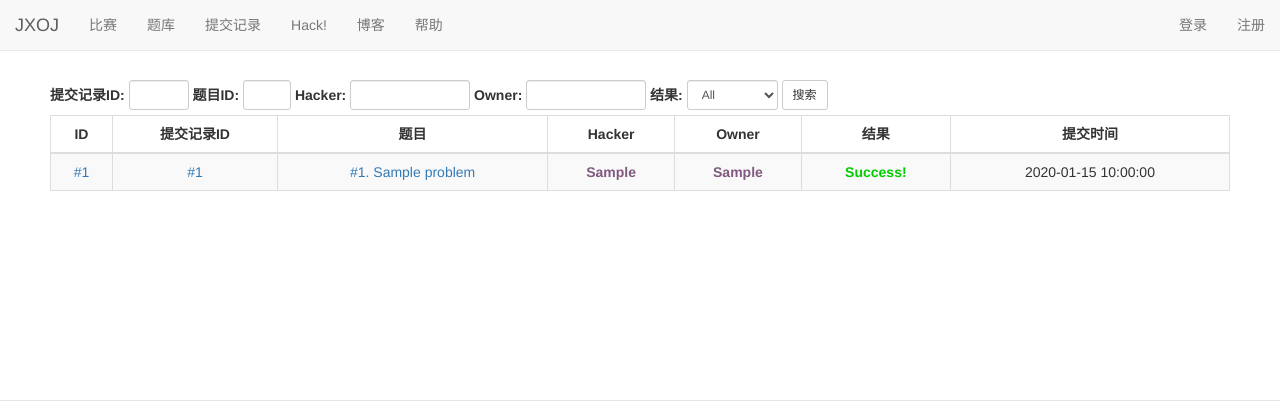
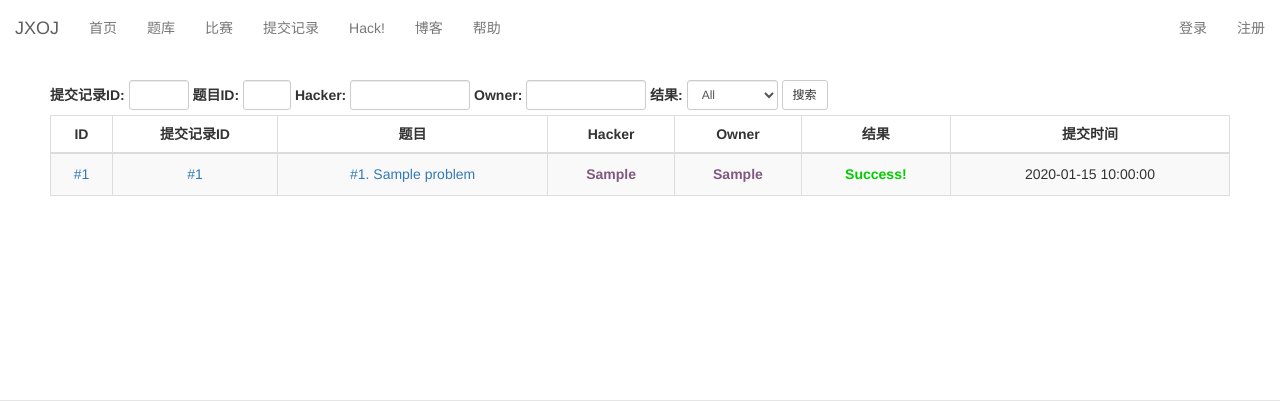
Before and after one commit to JXFLS/JXOJ, a PHP site: page /hacks?page=1 in a window 1280 px wide. Shown: the top 401 px of the page. Run offline with PHP 8.4, Linux system fonts and the light colour scheme; tables that the repository leaves empty or names only in its code hold one stand-in row (values such as "Sample post"); data that the repository does not hold is empty; some libraries are stand-ins or nearby versions.

Commit message:
update header,like vijos. & update other css

```diff
--- a/app/views/main-nav.php
+++ b/app/views/main-nav.php
@@ -1,4 +1,4 @@
-<header class="navbar navbar-default navbar-fixed-top" role="navigation" id="header">
+<header class="navbar navbar-default navbar-fixed-top nav-fixed" role="navigation" id="header">
 	<div class="container-fluid">
 		<div class="navbar-header">
 			<button type="button" class="navbar-toggle collapsed" data-toggle="collapse" data-target=".navbar-collapse">
@@ -6,21 +6,22 @@
 				<span class="icon-bar"></span>
 				<span class="icon-bar"></span>
 			</button>
-			<a class="navbar-brand" href="<?= HTML::url('/') ?>">JXOJ</a>
+			<a class="navbar-brand" id="logo" href="<?= HTML::url('/') ?>">JXOJ</a>
 		</div>
 		<div class="navbar-collapse collapse">
-			<ul class="nav navbar-nav">
-				<li><a href="/contests"><?= UOJLocale::get('contests') ?></a></li>
-				<li><a href="/problems"><?= UOJLocale::get('problems') ?></a></li>
-				<li><a href="/submissions"><?= UOJLocale::get('submissions') ?></a></li>
-				<li><a href="/hacks"><?= UOJLocale::get('hacks') ?></a></li>
-				<li><a href="/blogs"><?= UOJLocale::get('blogs') ?></a></li>
-				<li><a href="/faq"><?= UOJLocale::get('help') ?></a></li>
+			<ul class="nav navbar-nav nav-border">
+				<li><a href="<?= HTML::url('/') ?>" <?php if ($_SERVER['REQUEST_URI']=='/') echo"class=\"nav-active\"" ?>>首页</a></li>
+				<li><a href="/problems"<?php if ($_SERVER['REQUEST_URI']=='/problems') echo"class=\"nav-active\"" ?>><?= UOJLocale::get('problems') ?></a></li>
+				<li><a href="/contests"<?php if ($_SERVER['REQUEST_URI']=='/contests') echo"class=\"nav-active\"" ?>><?= UOJLocale::get('contests') ?></a></li>
+				<li><a href="/submissions"<?php if ($_SERVER['REQUEST_URI']=='/submissions') echo"class=\"nav-active\"" ?>><?= UOJLocale::get('submissions') ?></a></li>
+				<li><a href="/hacks"<?php if ($_SERVER['REQUEST_URI']=='/hacks') echo"class=\"nav-active\"" ?>><?= UOJLocale::get('hacks') ?></a></li>
+				<li><a href="/blogs"<?php if ($_SERVER['REQUEST_URI']=='/blogs') echo"class=\"nav-active\"" ?>><?= UOJLocale::get('blogs') ?></a></li>
+				<li><a href="/faq"<?php if ($_SERVER['REQUEST_URI']=='/faq') echo"class=\"nav-active\"" ?>><?= UOJLocale::get('help') ?></a></li>
 			</ul>
 			<ul class="nav navbar-nav navbar-right">
 				<?php if (Auth::check()): ?>
         			<li class="dropdown">
-          				<a href="#" class="dropdown-toggle" data-toggle="dropdown" role="button" aria-haspopup="true" aria-expanded="false"><span class="uoj-username" data-rating="<?= Auth::user()['rating'] ?>" data-link="0"><?= Auth::id() ?></span> <?= $new_msg_tot_html ?><span class="caret"></span></a>
+          				<a href="#" class="dropdown-toggle nav-border" data-toggle="dropdown" role="button" aria-haspopup="true" aria-expanded="false"><span class="uoj-username" data-rating="<?= Auth::user()['rating'] ?>" data-link="0"><?= Auth::id() ?></span> <?= $new_msg_tot_html ?><span class="caret"></span></a>
           				<ul class="dropdown-menu">
             				<li><a href="<?= HTML::url('/user/profile/' . Auth::id()) ?>"><?= UOJLocale::get('my profile') ?></a></li>
             				<li><a href="<?= HTML::url('/user/msg') ?>"><?= UOJLocale::get('private message') ?>&nbsp;&nbsp;<?= $new_user_msg_num_html ?></a></li>
@@ -30,10 +31,10 @@
 							<?php endif ?>
           				</ul>
 					</li>
-					<li role="presentation"><a href="<?= HTML::url('/logout?_token='.crsf_token()) ?>"><?= UOJLocale::get('logout') ?></a></li>
+					<li role="presentation" class="nav-border"><a href="<?= HTML::url('/logout?_token='.crsf_token()) ?>"><?= UOJLocale::get('logout') ?></a></li>
 				<?php else: ?>
-					<li role="presentation"><a href="<?= HTML::url('/login') ?>"><?= UOJLocale::get('login') ?></a></li>
-					<li role="presentation"><a href="<?= HTML::url('/register') ?>"><?= UOJLocale::get('register') ?></a></li>
+					<li role="presentation" class="nav-border"><a href="<?= HTML::url('/login') ?>"><?= UOJLocale::get('login') ?></a></li>
+					<li role="presentation" class="nav-border"><a href="<?= HTML::url('/register') ?>"><?= UOJLocale::get('register') ?></a></li>
 				<?php endif ?>
       		</ul>
 		</div><!--/.nav-collapse -->
--- a/app/views/page-header.php
+++ b/app/views/page-header.php
@@ -37,7 +37,7 @@
 		<?php if (isset($_GET['locale'])): ?>
 		<meta name="robots" content="noindex, nofollow" />
 		<?php endif ?>
-		<title><?= isset($PageTitle) ? $PageTitle : UOJConfig::$data['profile']['oj-name-short'] ?> - <?= $PageMainTitle ?></title>
+		<title><?= isset($PageTitle)&&$PageTitle!="UOJ" ? $PageTitle : UOJConfig::$data['profile']['oj-name-short'] ?> - <?= $PageMainTitle ?></title>
 
 		<script type="text/javascript">uojHome = '<?= HTML::url('/') ?>'</script>
 
--- a/css/uoj-theme.css
+++ b/css/uoj-theme.css
@@ -1,6 +1,10 @@
 body {
 	margin:0;
 	padding:0;
+}
+
+td {
+	line-height:1.8 !important;
 }
 
 .uoj-content {
@@ -31,6 +35,43 @@ body {
 	color: gray;
 }
 
+ol {
+	font-size: 1.15em;
+}
+
+.nav-fixed {
+	background-color: #ffffff;
+	border-color: #ffffff;
+}
+
+.nav-fixed a {
+	border-top: 3px solid transparent;
+}
+
+.nav-border a:hover {
+	border-color: #5f9fd6 !important;
+}
+
+.nav-border:hover {
+	border-color: #5f9fd6 !important;
+}
+
+.nav-fixed li:hover {
+	background: #f8f8f8;
+}
+
+.nav-active {
+	border-color: #ed5f82 !important;
+}
+
+.panel {
+	border-radius: 0;
+}
+
+.panel:hover {
+	box-shadow: 0 3px 1px -2px rgba(0,0,0,.2),0 2px 2px 0 rgba(0,0,0,.14),0 1px 5px 0 rgba(0,0,0,.12);
+}
+
 a.header-a {
 	color: #333;
 }
@@ -55,7 +96,10 @@ article p {
 
 article h3 {
 	margin: 1.2em auto .6em auto;
-	font-weight: 600;
+}
+
+article h2,h3,h4,h5,h6 {
+	font-weight: bold;
 }
 
 .markdown-editor-out p {
```
Also changed, not shown: app/controllers/faq.php (+5 -5 lines), app/controllers/index.php (+1 -10 lines).
